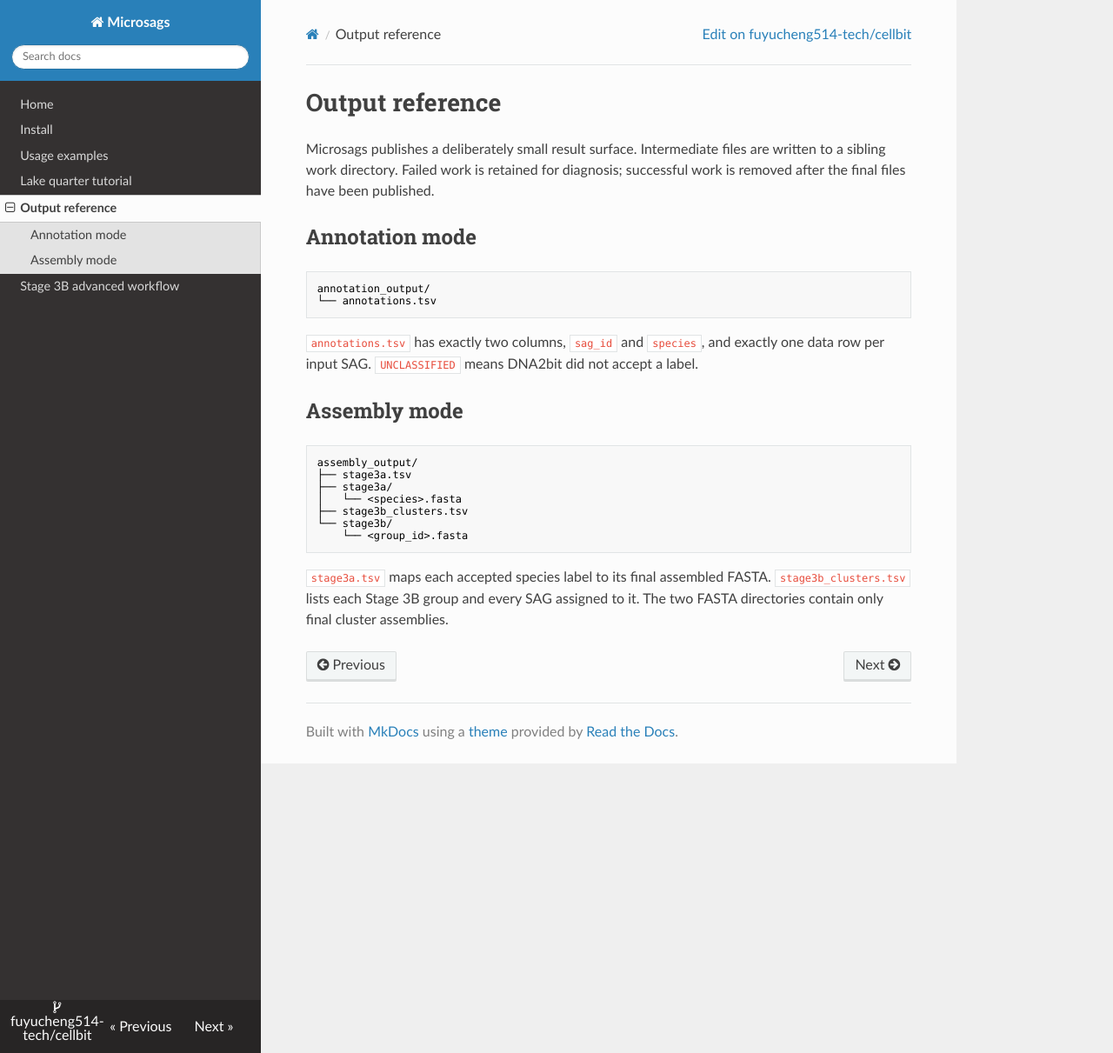
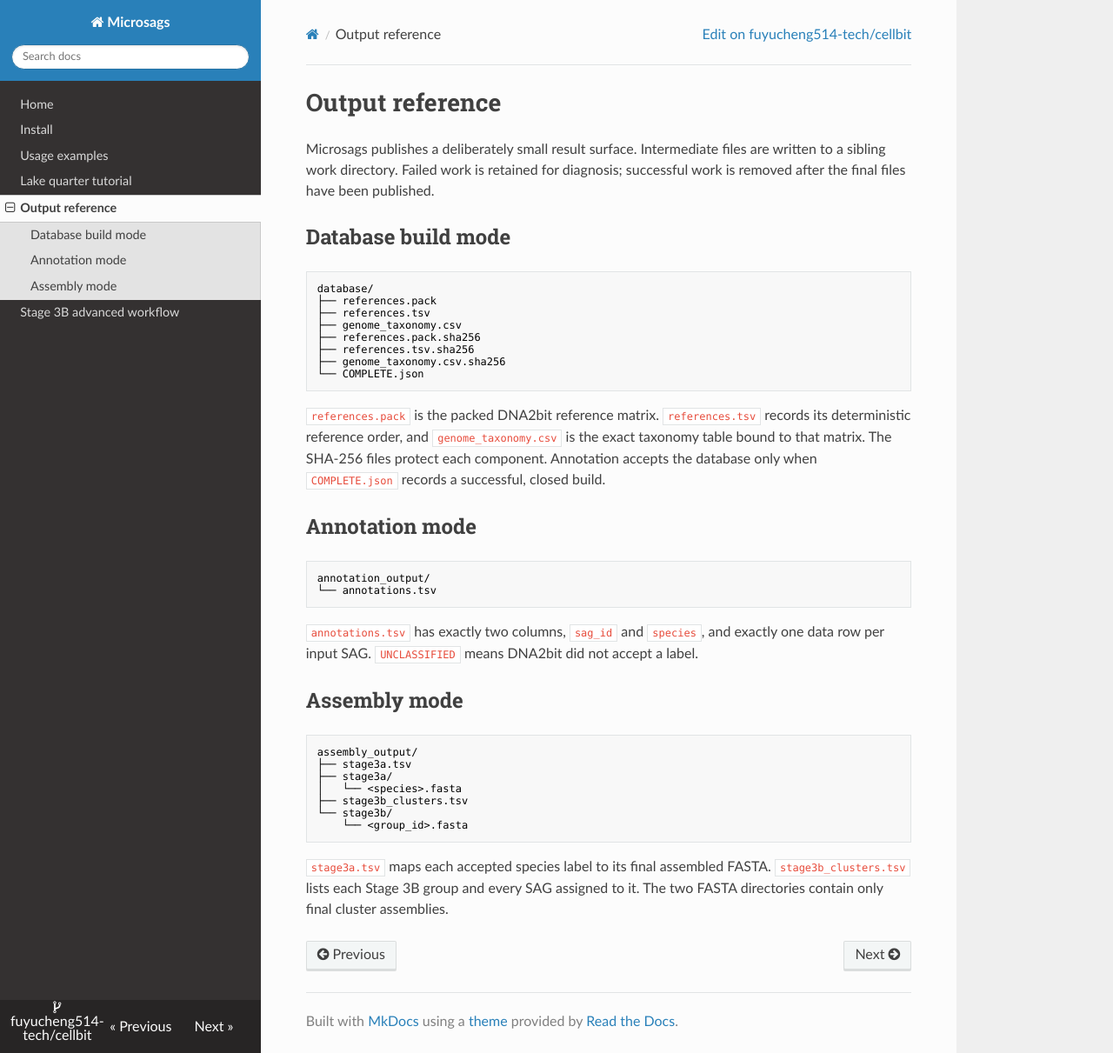
Before and after one commit to fuyucheng514-tech/cellbit, an MkDocs documentation site: the page built from docs/outputs.md, in a window 1280 px wide and 1211 px high. Shown: the whole window at 87% size. Built offline with MkDocs 1.6.1, drawn with Linux system fonts in a browser that asks for light colours; nearby versions of some CDN libraries.

````diff
--- a/CMakeLists.txt
+++ b/CMakeLists.txt
@@ -1,5 +1,5 @@
 cmake_minimum_required(VERSION 3.16)
-project(dna2bit_sag_pipeline VERSION 0.3.0 LANGUAGES CXX)
+project(dna2bit_sag_pipeline VERSION 0.4.0 LANGUAGES CXX)
 
 set(HTS_ROOT "" CACHE PATH "Optional htslib/zlib installation prefix for bundled cpp-subass")
 if(HTS_ROOT)
--- a/docs/outputs.md
+++ b/docs/outputs.md
@@ -3,6 +3,25 @@
 Microsags publishes a deliberately small result surface. Intermediate files
 are written to a sibling work directory. Failed work is retained for diagnosis;
 successful work is removed after the final files have been published.
+
+## Database build mode
+
+```text
+database/
+├── references.pack
+├── references.tsv
+├── genome_taxonomy.csv
+├── references.pack.sha256
+├── references.tsv.sha256
+├── genome_taxonomy.csv.sha256
+└── COMPLETE.json
+```
+
+`references.pack` is the packed DNA2bit reference matrix. `references.tsv`
+records its deterministic reference order, and `genome_taxonomy.csv` is the
+exact taxonomy table bound to that matrix. The SHA-256 files protect each
+component. Annotation accepts the database only when `COMPLETE.json` records a
+successful, closed build.
 
 ## Annotation mode
 
````
Also changed, not shown: docs/index.html (+22 -1 lines), docs/install.md (+1 -1 lines), docs/usage.md (+1 -1 lines), website/index.html (+22 -1 lines), 1 other file.
